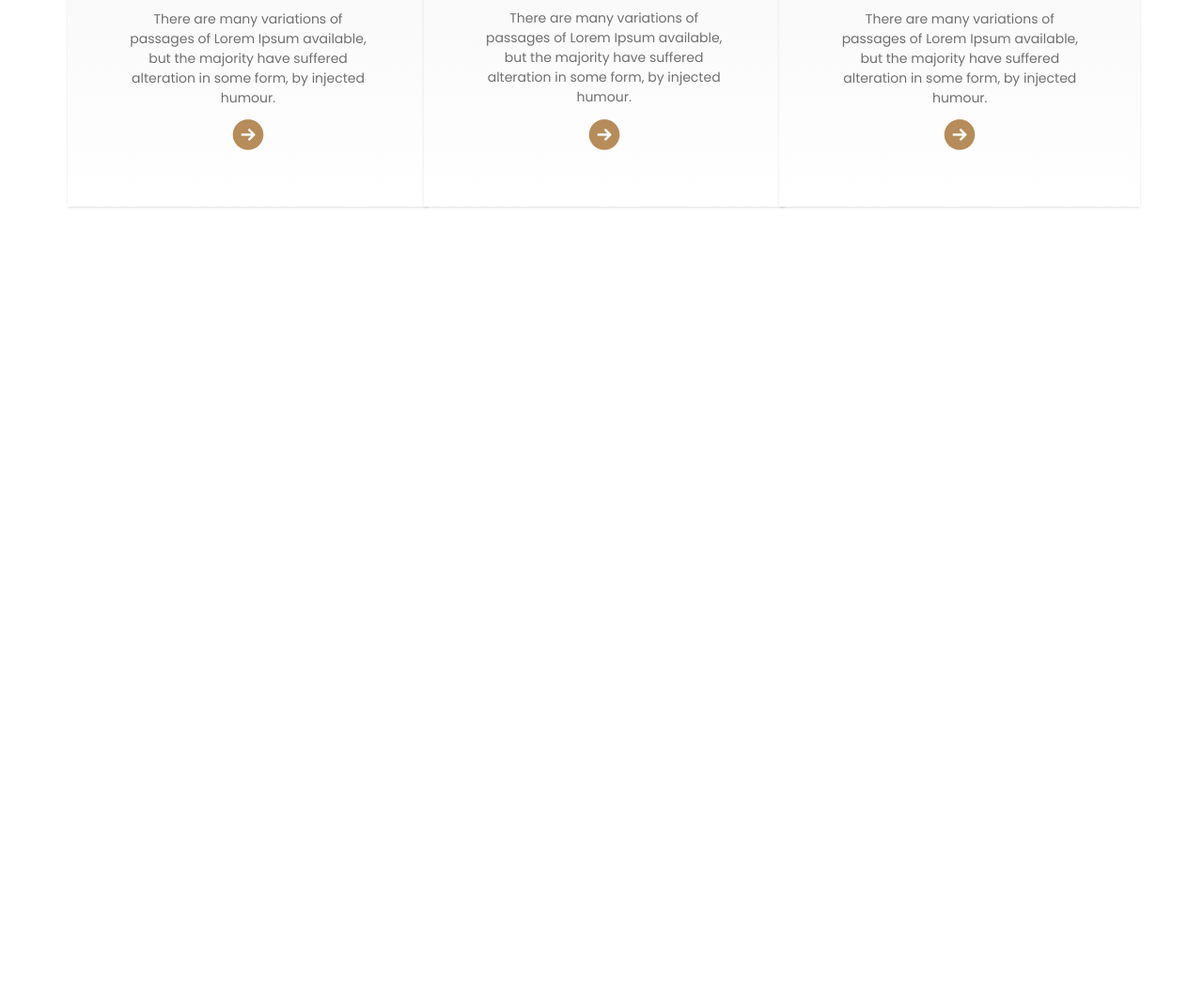
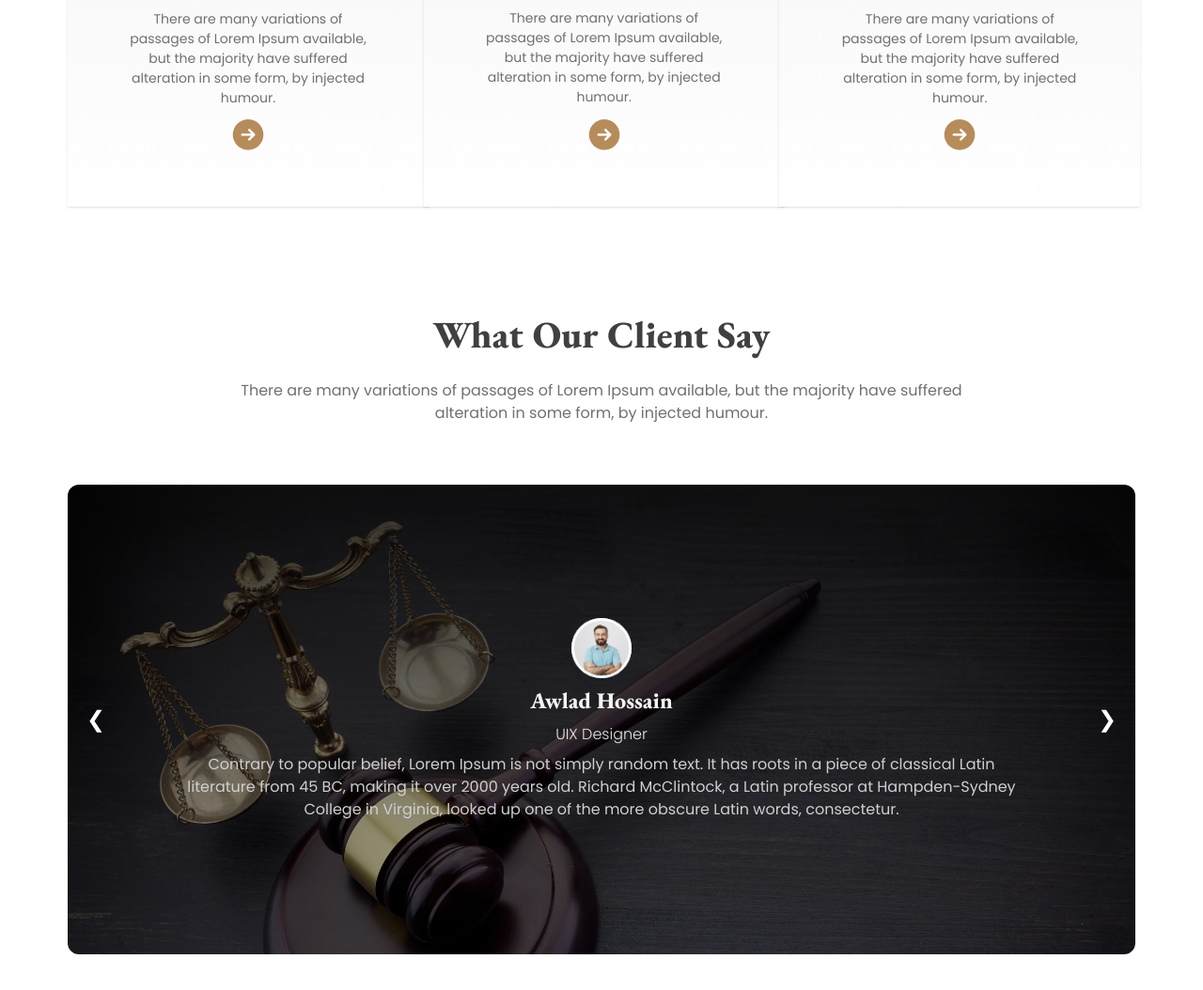
Before and after one commit to MishkatMukit/legal-solution, a plain HTML site: page index.html in a window 1280 px wide. Shown: the part 1930-2984 px from the top of the page at 94% size. Before the commit the page ends 2230 px from the top, so only its background shows below. Drawn offline with nearby package versions, Linux system fonts and the light colour scheme.

Commit message:
client say added

```diff
--- a/index.html
+++ b/index.html
@@ -106,20 +106,23 @@
         <section class="container px-4 md:px-18 mb-20 mt-28">
             <!-- legal practice top content -->
             <div class="mx-auto text-center max-w-3xl mb-16">
-                <h2 class="font-eb-garamond font-extrabold text-3xl md:text-[40px] text-dark2 mb-6">The Legal Practice Area</h2>
+                <h2 class="font-eb-garamond font-extrabold text-3xl md:text-[40px] text-dark2 mb-6">The Legal Practice
+                    Area</h2>
                 <p class="text-dark3">There are many variations of passages of Lorem Ipsum available, but the majority
                     have suffered alteration in some form, by injected humour.</p>
             </div>
             <!-- card container -->
             <div class="grid md:grid-cols-3 grid-cols-1 max-w-6xl mx-auto">
                 <!-- card - 1 -->
-                <div class="card bg-base-100 p-8  w-96  bg-gradient-to-b from-[#F3F3F3] to-transparent rounded-none shadow-sm">
+                <div
+                    class="card bg-base-100 p-8  w-96  bg-gradient-to-b from-[#F3F3F3] to-transparent rounded-none shadow-sm">
                     <figure class="px-10 pt-10">
                         <img src="images/business.png" alt="Shoes" class="rounded-xl" />
                     </figure>
                     <div class="card-body items-center text-center">
                         <h2 class="card-title font-eb-garamond font-extrabold text-3xl mt-8 mb-6">Business Law</h2>
-                        <p class="text-dark3">There are many variations of passages of Lorem Ipsum available, but the majority have
+                        <p class="text-dark3">There are many variations of passages of Lorem Ipsum available, but the
+                            majority have
                             suffered alteration in some form, by injected humour.
                         </p>
                         <div class="card-actions">
@@ -128,13 +131,15 @@
                     </div>
                 </div>
                 <!-- card-2 -->
-                <div class="card bg-base-100 p-8  w-96  bg-gradient-to-b from-[#F3F3F3] to-transparent rounded-none shadow-sm">
+                <div
+                    class="card bg-base-100 p-8  w-96  bg-gradient-to-b from-[#F3F3F3] to-transparent rounded-none shadow-sm">
                     <figure class="px-10 pt-10">
                         <img src="images/criminal.png" alt="Shoes" class="rounded-xl" />
                     </figure>
                     <div class="card-body items-center text-center">
                         <h2 class="card-title font-eb-garamond font-extrabold text-3xl mt-8 mb-6">Criminal Law</h2>
-                        <p class="text-dark3">There are many variations of passages of Lorem Ipsum available, but the majority have
+                        <p class="text-dark3">There are many variations of passages of Lorem Ipsum available, but the
+                            majority have
                             suffered alteration in some form, by injected humour.
                         </p>
                         <div class="card-actions">
@@ -143,13 +148,15 @@
                     </div>
                 </div>
                 <!-- card - 3 -->
-                <div class="card bg-base-100 p-8  w-96  bg-gradient-to-b from-[#F3F3F3] to-transparent rounded-none shadow-sm">
+                <div
+                    class="card bg-base-100 p-8  w-96  bg-gradient-to-b from-[#F3F3F3] to-transparent rounded-none shadow-sm">
                     <figure class="px-10 pt-10">
                         <img src="images/child.png" alt="Shoes" class="rounded-xl" />
                     </figure>
                     <div class="card-body items-center text-center">
                         <h2 class="card-title font-eb-garamond font-extrabold text-3xl mt-8 mb-6">Child Support</h2>
-                        <p class="text-dark3">There are many variations of passages of Lorem Ipsum available, but the majority have
+                        <p class="text-dark3">There are many variations of passages of Lorem Ipsum available, but the
+                            majority have
                             suffered alteration in some form, by injected humour.
                         </p>
                         <div class="card-actions">
@@ -158,13 +165,15 @@
                     </div>
                 </div>
                 <!-- card - 4 -->
-                <div class="card bg-base-100 p-8  w-96  bg-gradient-to-b from-[#F3F3F3] to-transparent rounded-none shadow-sm">
+                <div
+                    class="card bg-base-100 p-8  w-96  bg-gradient-to-b from-[#F3F3F3] to-transparent rounded-none shadow-sm">
                     <figure class="px-10 pt-10">
                         <img src="images/education.png" alt="Shoes" class="rounded-xl" />
                     </figure>
                     <div class="card-body items-center text-center">
                         <h2 class="card-title font-eb-garamond font-extrabold text-3xl mt-8 mb-6">Education Law</h2>
-                        <p class="text-dark3">There are many variations of passages of Lorem Ipsum available, but the majority have
+                        <p class="text-dark3">There are many variations of passages of Lorem Ipsum available, but the
+                            majority have
                             suffered alteration in some form, by injected humour.
                         </p>
                         <div class="card-actions">
@@ -172,13 +181,15 @@
                         </div>
                     </div>
                 </div>
-                <div class="card bg-base-100 p-8  w-96  bg-gradient-to-b from-[#F3F3F3] to-transparent rounded-none shadow-sm">
+                <div
+                    class="card bg-base-100 p-8  w-96  bg-gradient-to-b from-[#F3F3F3] to-transparent rounded-none shadow-sm">
                     <figure class="px-10 pt-10">
                         <img src="images/divorce.png" alt="Shoes" class="rounded-xl" />
                     </figure>
                     <div class="card-body items-center text-center">
                         <h2 class="card-title font-eb-garamond font-extrabold text-3xl mt-8 mb-6">Divorce Law</h2>
-                        <p class="text-dark3">There are many variations of passages of Lorem Ipsum available, but the majority have
+                        <p class="text-dark3">There are many variations of passages of Lorem Ipsum available, but the
+                            majority have
                             suffered alteration in some form, by injected humour.
                         </p>
                         <div class="card-actions">
@@ -186,13 +197,15 @@
                         </div>
                     </div>
                 </div>
-                <div class="card bg-base-100 p-8  w-96  bg-gradient-to-b from-[#F3F3F3] to-transparent rounded-none shadow-sm">
+                <div
+                    class="card bg-base-100 p-8  w-96  bg-gradient-to-b from-[#F3F3F3] to-transparent rounded-none shadow-sm">
                     <figure class="px-10 pt-10">
                         <img src="images/tax.png" alt="Shoes" class="rounded-xl" />
                     </figure>
                     <div class="card-body items-center text-center">
                         <h2 class="card-title font-eb-garamond font-extrabold text-3xl mt-8 mb-6">Tax Law</h2>
-                        <p class="text-dark3">There are many variations of passages of Lorem Ipsum available, but the majority have
+                        <p class="text-dark3">There are many variations of passages of Lorem Ipsum available, but the
+                            majority have
                             suffered alteration in some form, by injected humour.
                         </p>
                         <div class="card-actions">
@@ -202,9 +215,77 @@
                 </div>
             </div>
         </section>
+        <!-- what our clients say -->
+        <section class="container px-4 md:px-18 mb-20 mt-28">
+            <div class="mx-auto text-center max-w-3xl mb-16">
+                <h2 class="font-eb-garamond font-extrabold text-3xl md:text-[40px] text-dark2 mb-6">What Our Client Say
+                </h2>
+                <p class="text-dark3">There are many variations of passages of Lorem Ipsum available, but the majority
+                    have suffered alteration in some form, by injected humour.</p>
+            </div>
+            <!-- carosel part is here -->
+            <div>
+                <div class="carousel h-[500px] w-full rounded-xl">
+                    <div id="slide1" class="carousel-item relative w-full "
+                        style="background:linear-gradient(to bottom, rgba(0, 0, 0, 0.8), rgba(0, 0, 0, 0.3)), url('./images/slider-1.jpg'); background-repeat: no-repeat; background-size: cover;">
 
-        <section>
 
+                        <div class=" absolute left-5 right-5 top-1/2 flex -translate-y-1/2 transform justify-between">
+                            <a href="#slide3" class=" bg-transparent border-none text-2xl text-white">❮</a>
+                            <a href="#slide2" class=" bg-transparent border-none text-2xl text-white">❯</a>
+                        </div>
+                        <div class="text-dark7 max-w-4xl text-center flex flex-col justify-center items-center mx-auto space-y-2">
+                            <img class="w-16 h-16"  src="images/Ellipse 1.png" alt="">
+                            <h1 class="font-eb-garamond font-extrabold text-2xl">Awlad Hossain</h1>
+                            <p class="font-light text-dark6">UIX Designer</p>
+                            <p class="text-dark5">Contrary to popular belief, Lorem Ipsum is not simply random text. It has roots in a
+                                piece of classical Latin literature from 45 BC, making it over 2000 years old. Richard
+                                McClintock, a Latin professor at Hampden-Sydney College in Virginia, looked up one of
+                                the more obscure Latin words, consectetur.</p>
+                        </div>
+
+                    </div>
+                    <div id="slide2" class="carousel-item relative w-full "
+                        style="background:linear-gradient(to bottom, rgba(0, 0, 0, 0.8), rgba(0, 0, 0, 0.3)), url('./images/slider-2.jpg'); background-repeat: no-repeat; background-size: cover;">
+
+
+                        <div class=" absolute left-5 right-5 top-1/2 flex -translate-y-1/2 transform justify-between">
+                            <a href="#slide1" class=" bg-transparent border-none text-2xl text-white">❮</a>
+                            <a href="#slide3" class=" bg-transparent border-none text-2xl text-white">❯</a>
+                        </div>
+                        <div class="text-dark7 max-w-4xl text-center flex flex-col justify-center items-center mx-auto space-y-2">
+                            <img class="w-16 h-16"  src="images/Ellipse 1.png" alt="">
+                            <h1 class="font-eb-garamond font-extrabold text-2xl">Awlad Hossain</h1>
+                            <p class="font-light text-dark6">UIX Designer</p>
+                            <p class="text-dark5">Contrary to popular belief, Lorem Ipsum is not simply random text. It has roots in a
+                                piece of classical Latin literature from 45 BC, making it over 2000 years old. Richard
+                                McClintock, a Latin professor at Hampden-Sydney College in Virginia, looked up one of
+                                the more obscure Latin words, consectetur.</p>
+                        </div>
+
+                    </div>
+                    <div id="slide3" class="carousel-item relative w-full "
+                        style="background:linear-gradient(to bottom, rgba(0, 0, 0, 0.8), rgba(0, 0, 0, 0.3)), url('./images/slider-3.jpg'); background-repeat: no-repeat; background-size: cover;">
+
+
+                        <div class=" absolute left-5 right-5 top-1/2 flex -translate-y-1/2 transform justify-between">
+                            <a href="#slide1" class=" bg-transparent border-none text-2xl text-white">❮</a>
+                            <a href="#slide2" class=" bg-transparent border-none text-2xl text-white">❯</a>
+                        </div>
+                        <div class="text-dark7 max-w-4xl text-center flex flex-col justify-center items-center mx-auto space-y-2">
+                            <img class="w-16 h-16"  src="images/Ellipse 1.png" alt="">
+                            <h1 class="font-eb-garamond font-extrabold text-2xl">Awlad Hossain</h1>
+                            <p class="font-light text-dark6">UIX Designer</p>
+                            <p class="text-dark5">Contrary to popular belief, Lorem Ipsum is not simply random text. It has roots in a
+                                piece of classical Latin literature from 45 BC, making it over 2000 years old. Richard
+                                McClintock, a Latin professor at Hampden-Sydney College in Virginia, looked up one of
+                                the more obscure Latin words, consectetur.</p>
+                        </div>
+
+                    </div>
+
+                </div>
+            </div>
         </section>
     </main>
 </body>
```
Also changed, not shown: images/Ellipse 1.png (added).
